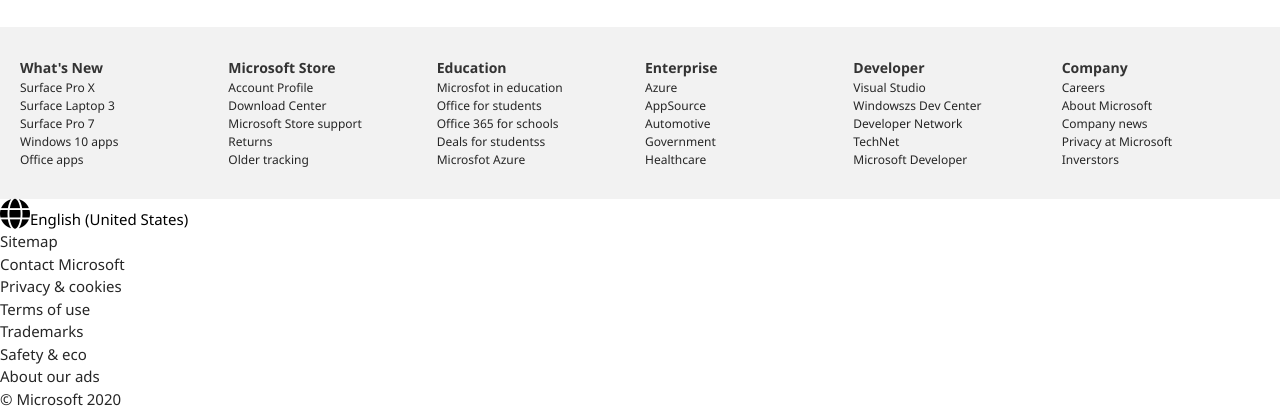
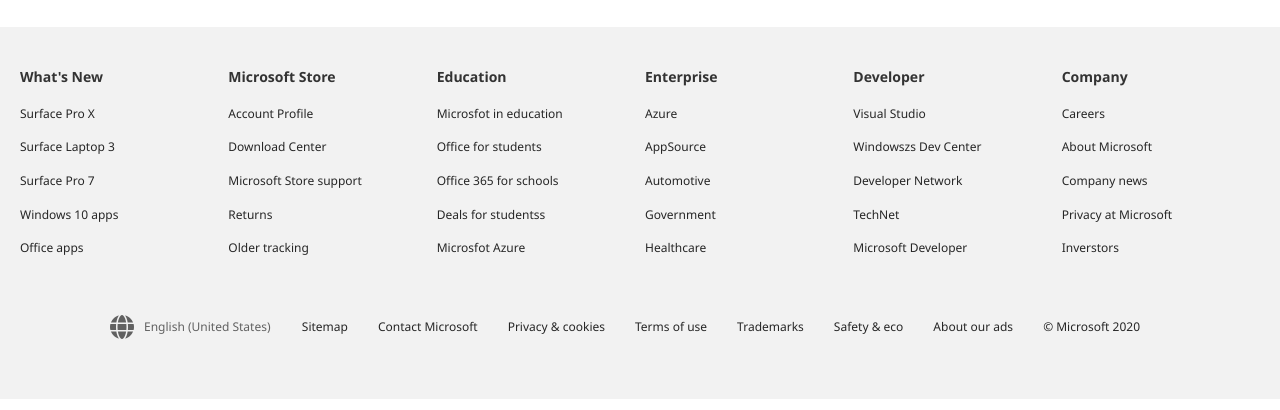
Before and after one commit to tish-aaa/Microsoft-Landing-Page, a plain HTML site: page index.html in a window 1280 px wide. Shown: the part 2102-2512 px from the top of the page. Drawn offline with Linux system fonts and the light colour scheme.

Commit message:
footer css, footer html changes

```diff
--- a/index.html
+++ b/index.html
@@ -214,13 +214,11 @@
         </div>
     </section>
 
-    <!-- Footer -->
-
-    <footer class="footer">
-        <div class="inner-footer">
-            <i class="fas fa-globe fa-2x"></i>English (United States)
-        </div>
-        <ul>
+      <!-- Footer -->
+      <footer class="footer">
+        <div class="footer-inner">
+          <div><i class="fas fa-globe fa-2x"></i> English (United States)</div>
+          <ul>
             <li><a href="#">Sitemap</a></li>
 					<li><a href="#">Contact Microsoft</a></li>
 					<li><a href="#">Privacy & cookies</a></li>
@@ -230,7 +228,7 @@
 					<li><a href="#">About our ads</a></li>
 					<li><a href="#">&copy; Microsoft 2020</a></li>
           </ul>
-    </footer>
-
+        </div>
+      </footer>
 </body>
 </html>
--- a/style.css
+++ b/style.css
@@ -217,3 +217,44 @@ ul {
     align-items: flex-start;
     justify-content: center;
 }
+
+.links li {
+    line-height: 2.8;
+  }
+
+  /* Footer */
+  .footer {
+    background: #f2f2f2;
+    color: #616161;
+    font-size: 12px;
+    padding: 20px 0;
+  }
+
+  .footer-inner {
+    max-width: 1100px;
+    margin: 0 auto;
+    padding: 0 20px 0 20px;
+    display: flex;
+    align-items: center;
+    justify-content: space-between;
+  }
+
+  .footer div {
+    margin-bottom: 20px;
+    display: flex;
+    align-items: center;
+  }
+
+  .footer div i {
+    margin-right: 10px;
+  }
+
+  .footer ul {
+    display: flex;
+    flex-wrap: wrap;
+  }
+
+  .footer li {
+    margin-right: 30px;
+    margin-bottom: 20px;
+  }
```
